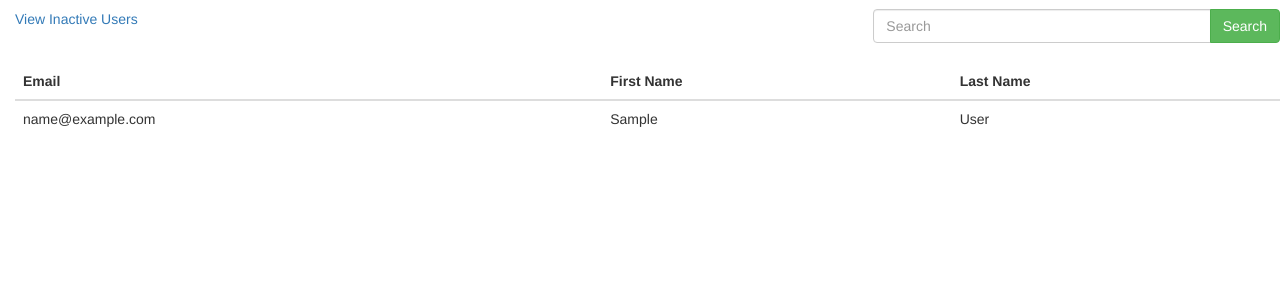
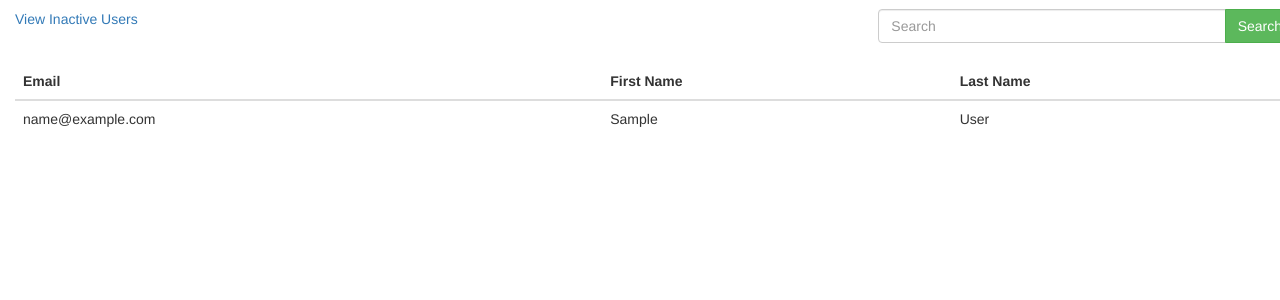
Before and after one commit to Danish11512/Visit, a Flask app: page /auth/edit_user_list in a window 1280 px wide. Shown: the part 51-351 px from the top of the page. Run offline with Flask 2, Linux system fonts and the light colour scheme; the visitor is signed in with stand-in values (Sample User, id 1); data comes from the database, SQL or seed files in the repository; some libraries are stand-ins or nearby versions.

Commit message:
css error

```diff
--- a/app/templates/auth/user_list.html
+++ b/app/templates/auth/user_list.html
@@ -12,7 +12,7 @@
         <a href="{{ url_for('auth.user_list_page') }}?active=True">View Active Users</a>
     {% endif %}
 </div>
-<div clas="row">
+<div class="row">
     <form method="GET">
         <input type="hidden" name="active" value="{% if active_users %}True{% else %}False{% endif %}" />
         <div class="row">
```
